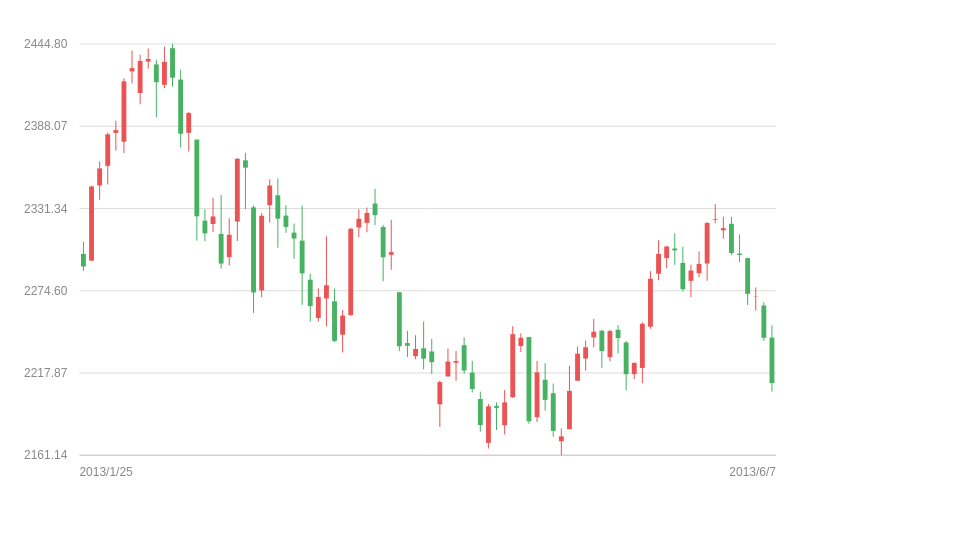
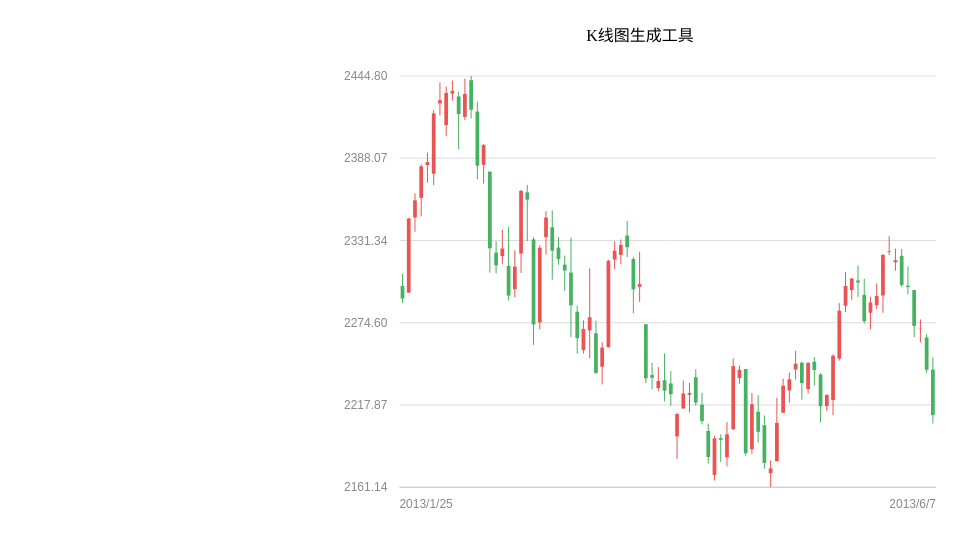
Before and after one commit to Nakexn/Candlestick, a plain HTML site: page index.html in a window 1280 px wide. Shown: the whole page, without its empty margins (0-975 px from the left). Drawn offline with Linux system fonts and the light colour scheme.

Commit message:
添加标题

```diff
--- a/index.html
+++ b/index.html
@@ -15,10 +15,15 @@
         background-color: #fff;
         min-height: 100%;
       }
+      .title{
+        text-align: center;
+        line-height: 32px;
+        margin-top:20px;
+      }
       #chart {
-        width: 800px;
+        width: 50%;
         height: 480px;
-        margin-top: 20px;
+        margin: 0 auto;
       }
     </style>
     <script>
@@ -26,6 +31,7 @@
         let kChart = candlestick.init(document.getElementById('chart'));
 
         let option = {
+          // 数据说明：开盘(open)，收盘(close)，最低(lowest)，最高(highest)
           data: [
             ['2013/1/25', 2300, 2291.3, 2288.26, 2308.38],
             ['2013/1/28', 2295.35, 2346.5, 2295.35, 2346.92],
@@ -122,6 +128,7 @@
   </head>
   <body>
     <div class="container">
+      <div class="title">K线图生成工具</div></div></div>
       <div id="chart"></div>
     </div>
     <script src="./js/Candlestick.js"></script>
```
